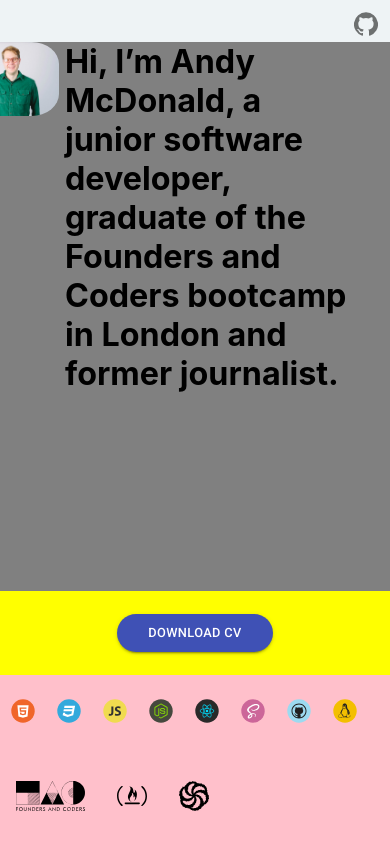
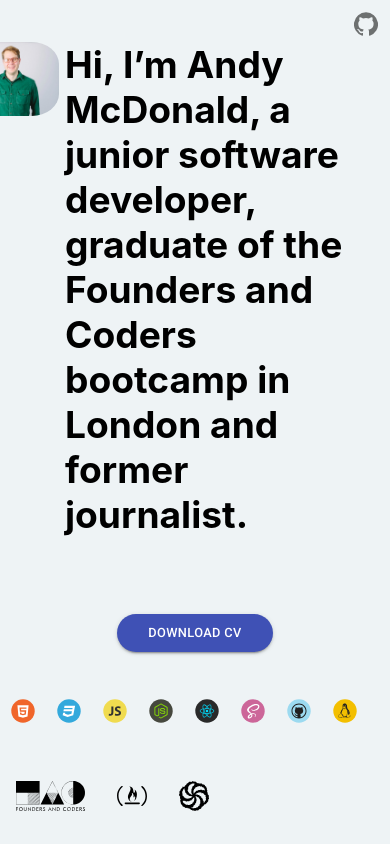
Before and after one commit to andy-mc-donald/React-Portfolio-V2, a React (Create React App) app: page / in a window 390 px wide. Shown: the top 844 px of the page. Built offline with nearby package versions, Linux system fonts and the light colour scheme.

Commit message:
responsive sizing of text sorted

```diff
--- a/src/Pages/Page1pt2.js
+++ b/src/Pages/Page1pt2.js
@@ -42,7 +42,7 @@ const useStyles = makeStyles(theme => ({
     height: "65vh",
     // maxheight: "100vh"
     overflow: "auto",
-    backgroundColor: "grey"
+    // backgroundColor: "grey"
   },
   picContainer: {
     overflow: "hidden"
@@ -56,7 +56,11 @@ const useStyles = makeStyles(theme => ({
   text: {
     marginBottom: 'auto',
     padding: "0px",
-    fontSize: 'calc(14px + (45 - 14) * ((100vw - 300px) / (1600 - 300)))',
+    fontSize: 'calc(15px + (100 - 15) * ((100vw - 320px) / (1980 - 320)))',
+    "@media screen and (min-aspect-ratio: 5/8)": {
+      fontSize: 'calc(20px + (45 - 20) * ((100vw - 320px) / (1980 - 320)))'
+      },
+
     // fontSize: "2.6vw",
     // "@media (max-width:1824px)": {
     //   fontSize: "2.8vw"
@@ -118,7 +122,7 @@ const useStyles = makeStyles(theme => ({
   },
   buttonContainer: {
     height: "10vh",
-    backgroundColor: "yellow",
+    // backgroundColor: "yellow",
   },
   button: {
     width: "40vw",
@@ -134,12 +138,15 @@ const useStyles = makeStyles(theme => ({
   },
   "@media (max-width:403px)": {
     // width: "50vw",
-fontSize: "0.8rem",
-}
+    fontSize: "0.8rem",
+},
+"@media (max-width:344px)": {
+    fontSize: "0.6rem"
+  }
   },
   svgContainer:{
       height: '20vh',
-      backgroundColor: 'pink',
+      // backgroundColor: 'pink',
       // whiteSpace: 'pre-line'
   },
   svgIcon:{
```
